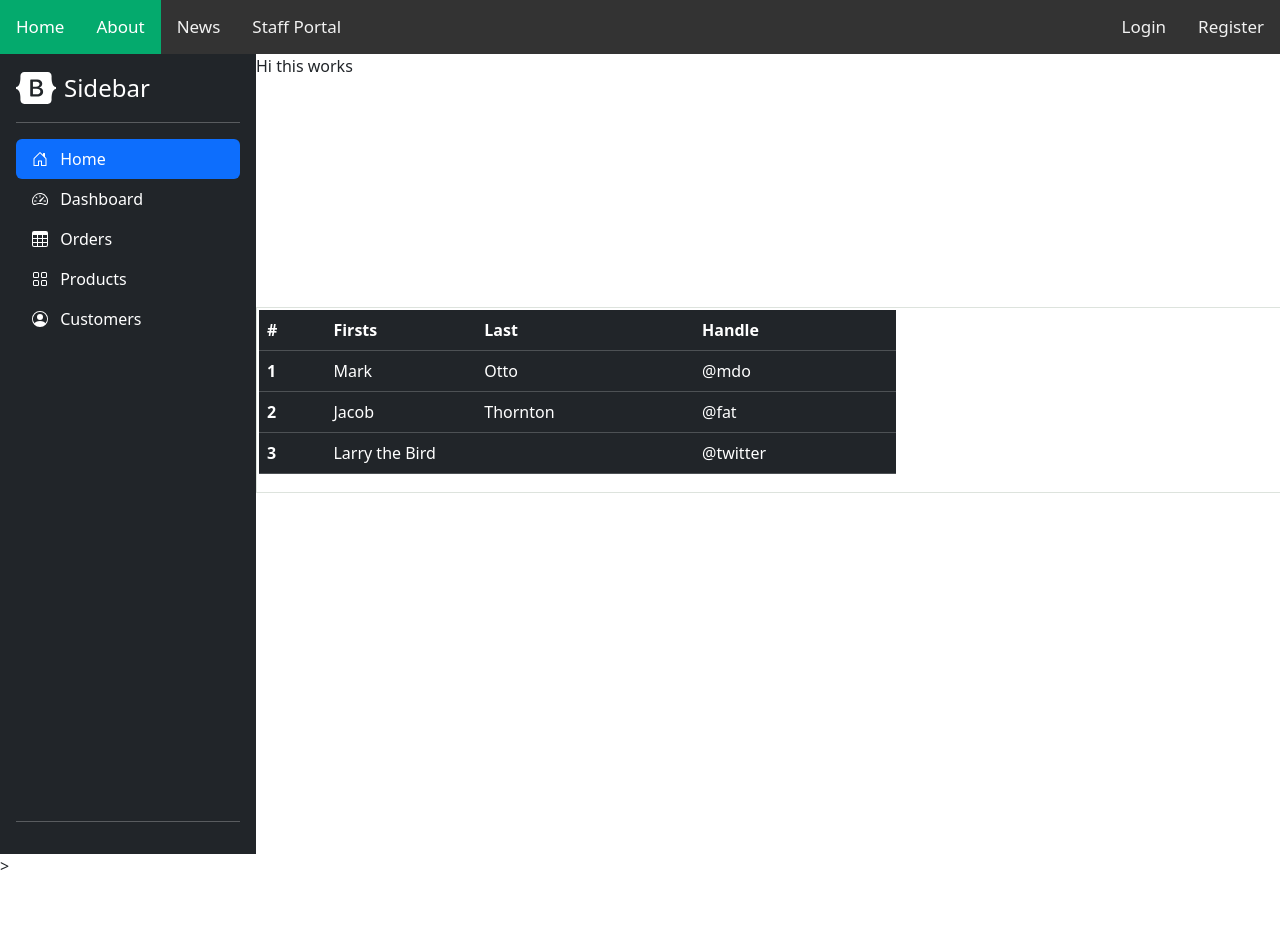
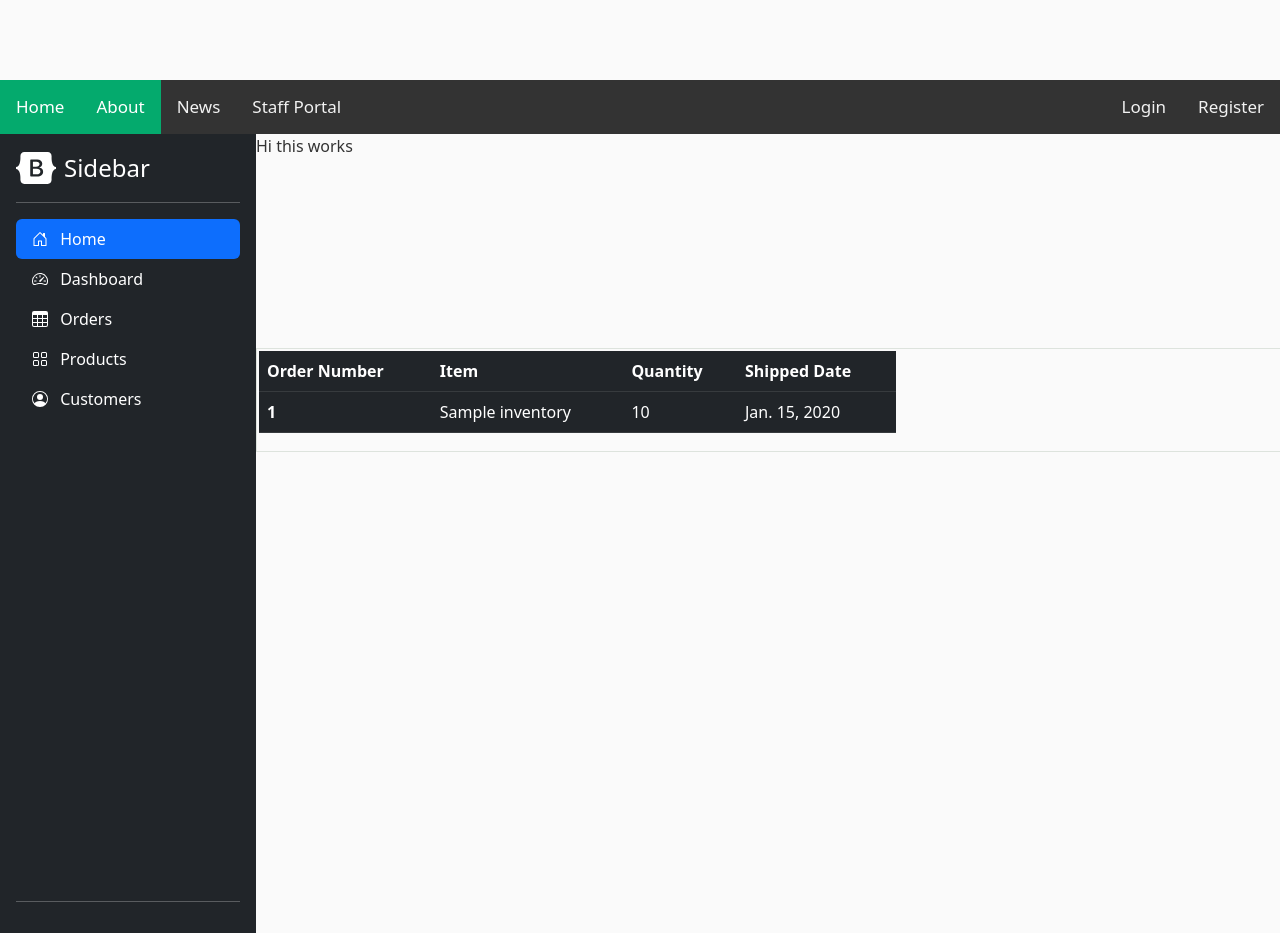
Before and after one commit to nezankhan/testproject, a Django app: page /orders/ in a window 1280 px wide; the page is wider, and only the part inside the window is pictured. Shown: the top 933 px of that part. Before the commit the page ends 870 px from the top of that part, so only its background shows below. Run offline with Django 4.2, Linux system fonts and the light colour scheme; tables that the repository leaves empty hold one stand-in row (values such as "Sample post"); some libraries are stand-ins or nearby versions.

Commit message:
added lot of stuff

```diff
--- a/blog/static/blog/main.css
+++ b/blog/static/blog/main.css
@@ -36,9 +36,27 @@ ul {
 .content-section {
     background: #ffffff;
     padding: 10px 20px;
-    border: 1px solid #dddddd;
+    border: 1px solid #161515;
     border-radius: 3px;
     margin-bottom: 20px;
+    border-width: 2px;
+    width: 500px;
+    height: 250px;
+
+  align-content: left;
+  position: relative;
+  left: 30%;
+  top: 200px;
+}
+
+div.buttonGoback {
+    background-position:right 1px;
+    left:2px;
+    padding:0px;
+    position:relative;
+    top:0px;
+    width:1px;
+    height:1px;
 }
 
 .article-title {
--- a/blog/urls.py
+++ b/blog/urls.py
@@ -1,7 +1,15 @@
 from django.urls import path
 from . import views
+from . views import PostListView, PostDetailView
+
+
+#to use class based view instead of function based view, we import our view
+#PLease note that PostListView will look for template with the following path.name
+# app/model_viewtype.html in our case it would be blog/post_list.html
+# we can change our template name or we can specify which template to use
 
 urlpatterns = [
-    path('', views.home,name='blog-home'),
+    path('', PostListView.as_view(),name='blog-home'),
+    path('post/<int:pk>/', PostDetailView.as_view(),name='post-detail'),
     path('about/', views.about,name='blog-about'),
 ]
--- a/frontstore/models.py
+++ b/frontstore/models.py
@@ -13,13 +13,14 @@ class Inventory(models.Model):
     date_created = models.DateTimeField(default=timezone.now)
     product_type = models.TextField()
     stock_level = models.IntegerField()
+    price = models.FloatField()
 
     def __str__(self):
         return self.product_name
 
 class SaleOrders(models.Model):
     order_number = models.IntegerField(primary_key=True,serialize=True)
-    item_id = models.ForeignKey(Inventory, on_delete=models.CASCADE)
+    item = models.ForeignKey(Inventory, on_delete=models.CASCADE)
     quantity= models.IntegerField(null =False)
     shipped_date = models.DateField(null = False)
 
@@ -27,45 +28,45 @@ class SaleOrders(models.Model):
         return self.order_number
 
 class Employees(models.Model):
-    EMP_ID = models.IntegerField(primary_key=True,serialize=True)
-    First_Name = models.CharField(max_length=100)
-    Last_Name = models.CharField(max_length=100)
-    Title = models.CharField(max_length=100)
-    phone = models.CharField(max_length=10)
+    emp_id = models.IntegerField(primary_key=True,serialize=True)
+    first_name = models.CharField(max_length=100)
+    last_name = models.CharField(max_length=100)
+    title = models.CharField(max_length=100)
+    phone = models.CharField(max_length=20)
     hired_date = models.DateField(null = False)
 
     def __str__(self):
-        full_name = self.First_Name + " " + self.Last_Name
+        full_name = self.first_name + " " + self.last_name
         return full_name
 
 class PurchaseOrders(models.Model):
-    PO_ID = models.IntegerField(primary_key=True,serialize=True)
-    item_id = models.ForeignKey(Inventory, on_delete=models.CASCADE)
+    po_id = models.IntegerField(primary_key=True,serialize=True)
+    item = models.ForeignKey(Inventory, on_delete=models.CASCADE)
     quantity = models.IntegerField(null =False)
-    Purchase_date = models.DateField(null = False)
+    purchase_date = models.DateField(null = False)
 
     def __str__(self):
-        return self.PO_ID
+        return self.po_id
 
 class Customers(models.Model):
     customer_id = models.IntegerField(primary_key=True,serialize=True)
-    First_Name = models.CharField(max_length=100)
-    Last_Name = models.CharField(max_length=100)
+    first_name = models.CharField(max_length=100)
+    last_name = models.CharField(max_length=100)
     email = models.CharField(max_length=100)
-    phone = models.CharField(max_length=10)
+    phone = models.CharField(max_length=20)
     city = models.CharField(max_length=100)
 
     def __str__(self):
-        full_name = self.First_Name + " " + self.Last_Name
+        full_name = self.first_name + " " + self.last_name
         return full_name
 
 class SaleInvoices(models.Model):
     invoice_number = models.IntegerField(primary_key=True,serialize=True)
-    Order_Number = models.ForeignKey(SaleOrders, on_delete=models.CASCADE)
-    Customer_ID = models.ForeignKey(Customers, on_delete=models.CASCADE)
-    EMP_ID = models.ForeignKey(Employees, on_delete=models.CASCADE)
-    DISCOUNT = models.FloatField()
-    Invoice_Date = models.DateField(null = False)
+    order_number = models.ForeignKey(SaleOrders, on_delete=models.CASCADE)
+    customer = models.ForeignKey(Customers, on_delete=models.CASCADE)
+    emp = models.ForeignKey(Employees, on_delete=models.CASCADE)
+    discount = models.FloatField()
+    invoice_date = models.DateField(null = False)
 
     def __str__(self):
         return self.invoice_number
@@ -73,20 +74,20 @@ class SaleInvoices(models.Model):
 class Suppliers(models.Model):
     supplier_id = models.IntegerField(primary_key=True,serialize=True)
     supplier_address = models.CharField(max_length=100)
-    Company_Name = models.CharField(max_length=100, null= False)
-    Net_TERMS = models.IntegerField()
-    Date_Contracted = models.DateField(null = False)
+    company_name = models.CharField(max_length=100, null= False)
+    net_terms = models.IntegerField()
+    date_contracted = models.DateField(null = False)
 
     def __str__(self):
-        return self.Company_Name
+        return self.company_name
 
 class PurchaseInvoices(models.Model):
-    Purchase_number = models.IntegerField(primary_key=True,serialize=True)
-    PO_ID = models.ForeignKey(PurchaseOrders, on_delete=models.CASCADE)
-    Supplier_ID = models.ForeignKey(Suppliers, on_delete=models.CASCADE)
-    Amount  = models.FloatField()
-    Purchase_Date = models.DateField(null = False)
+    purchase_number = models.IntegerField(primary_key=True,serialize=True)
+    po = models.ForeignKey(PurchaseOrders, on_delete=models.CASCADE)
+    supplier = models.ForeignKey(Suppliers, on_delete=models.CASCADE)
+    amount  = models.FloatField()
+    purchase_date = models.DateField(null = False)
 
 
     def __str__(self):
-        return self.Purchase_number
+        return self.purchase_number
--- a/frontstore/templates/frontstore/home.html
+++ b/frontstore/templates/frontstore/home.html
@@ -42,7 +42,7 @@
                                 <button type="button" class="btn btn-sm btn-outline-secondary">Add To Cart</button>
 
                             </div>
-                            <small class="text-muted">9 mins</small>
+                            <small class="text-muted">${{item.price}}</small>
                         </div>
                     </div>
                 </div>
--- a/frontstore/templates/frontstore/orders.html
+++ b/frontstore/templates/frontstore/orders.html
@@ -1,38 +1,31 @@
 {% extends "frontstore/staff.html" %}
-<link href="/docs/4.0/dist/css/bootstrap.min.css" rel="stylesheet"
-    integrity="sha384-Gn5384xqQ1aoWXA+058RXPxPg6fy4IWvTNh0E263XmFcJlSAwiGgFAW/dAiS6JXm" crossorigin="anonymous">
+
 
 {% block order %}
+
 
 <div>Hi this works</div>
 <div class="bd-example center vertical-center">
     <table class="table table-hover table-dark" style="width: 50%; height: 100%;">
         <thead>
             <tr>
-                <th scope="col">#</th>
-                <th scope="col">Firsts</th>
-                <th scope="col">Last</th>
-                <th scope="col">Handle</th>
+                <th scope="col">Order Number</th>
+                <th scope="col">Item</th>
+                <th scope="col">Quantity</th>
+                <th scope="col">Shipped Date</th>
             </tr>
         </thead>
         <tbody>
+            {% for orders in saleorders %}
             <tr>
-                <th scope="row">1</th>
-                <td>Mark</td>
-                <td>Otto</td>
-                <td>@mdo</td>
+                <th scope="row">{{orders.order_number}}</th>
+                <td>{{orders.item}}</td>
+                <td>{{orders.quantity}}</td>
+                <td>{{orders.shipped_date}}</td>
             </tr>
-            <tr>
-                <th scope="row">2</th>
-                <td>Jacob</td>
-                <td>Thornton</td>
-                <td>@fat</td>
-            </tr>
-            <tr>
-                <th scope="row">3</th>
-                <td colspan="2">Larry the Bird</td>
-                <td>@twitter</td>
-            </tr>
+            {% endfor %}
+
+
         </tbody>
     </table>
 </div>
--- a/frontstore/templates/frontstore/staff.html
+++ b/frontstore/templates/frontstore/staff.html
@@ -16,13 +16,6 @@
 
     <link rel="canonical" href="https://getbootstrap.com/docs/5.2/examples/sidebars/">
 
-
-
-
-
-    <link href="/docs/5.2/dist/css/bootstrap.min.css" rel="stylesheet"
-        integrity="sha384-Zenh87qX5JnK2Jl0vWa8Ck2rdkQ2Bzep5IDxbcnCeuOxjzrPF/et3URy9Bv1WTRi" crossorigin="anonymous">
-
     <!-- Favicons -->
     <link rel="apple-touch-icon" href="/docs/5.2/assets/img/favicons/apple-touch-icon.png" sizes="180x180">
     <link rel="icon" href="/docs/5.2/assets/img/favicons/favicon-32x32.png" sizes="32x32" type="image/png">
@@ -38,7 +31,7 @@
 
 
     <!-- Custom styles for this template -->
-    <link href="sidebars.css" rel="stylesheet">
+
 </head>
 
 <body>
--- a/frontstore/views.py
+++ b/frontstore/views.py
@@ -1,10 +1,11 @@
 from django.shortcuts import render
-from .models import Inventory, PurchaseOrders
+from .models import Inventory, PurchaseOrders, SaleOrders
 # Create your views here.
 
 def home(request):
     context = {
-        'inventory': Inventory.objects.all()
+        'inventory': Inventory.objects.all(),
+
     }
     return render(request,'frontstore/home.html',context)
 
@@ -15,6 +16,6 @@ def staff(request):
 def orders(request):
 
     context = {
-        'inventory': PurchaseOrders.objects.all()
+        'saleorders':SaleOrders.objects.all(),
     }
     return render(request,'frontstore/orders.html',context)
```
Also changed, not shown: blog/templates/blog/base.html (+5 -5 lines), blog/templates/blog/home.html (+5 -2 lines), blog/templates/blog/post_detail.html (added, +22 -0 lines), blog/views.py (+17 -15 lines), frontstore/migrations/0001_initial.py, frontstore/migrations/0002_rename_po_id_purchaseinvoices_po.py (added), tablesapp.sql.
